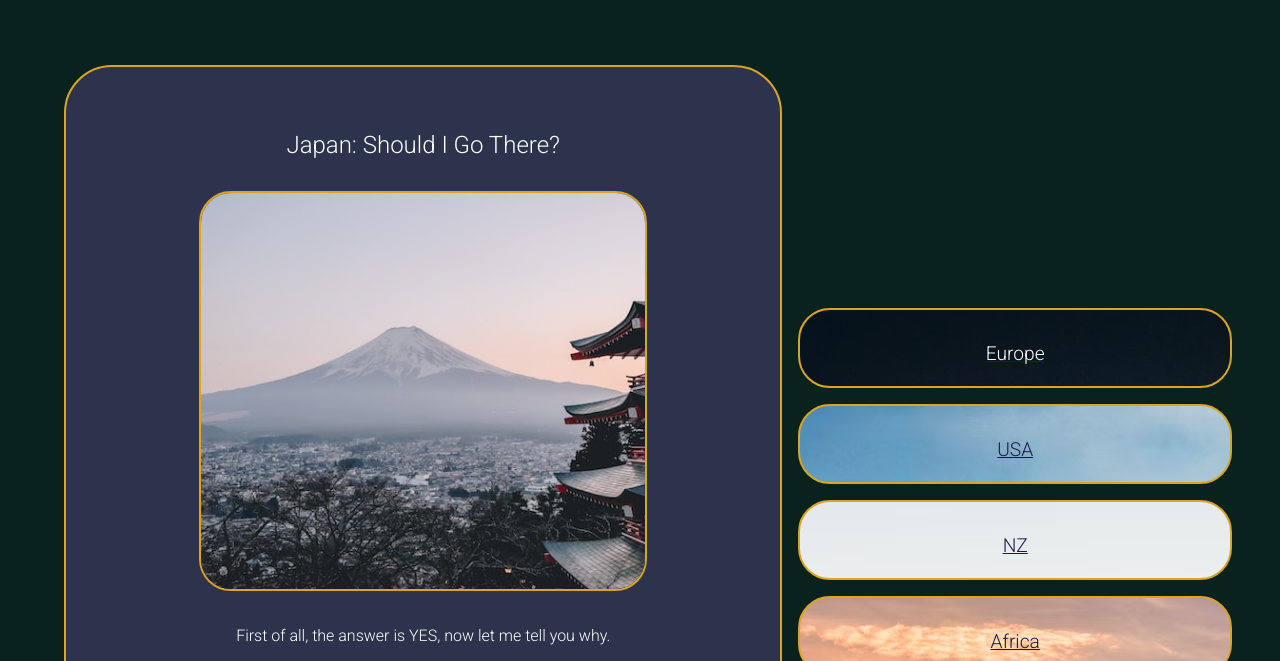
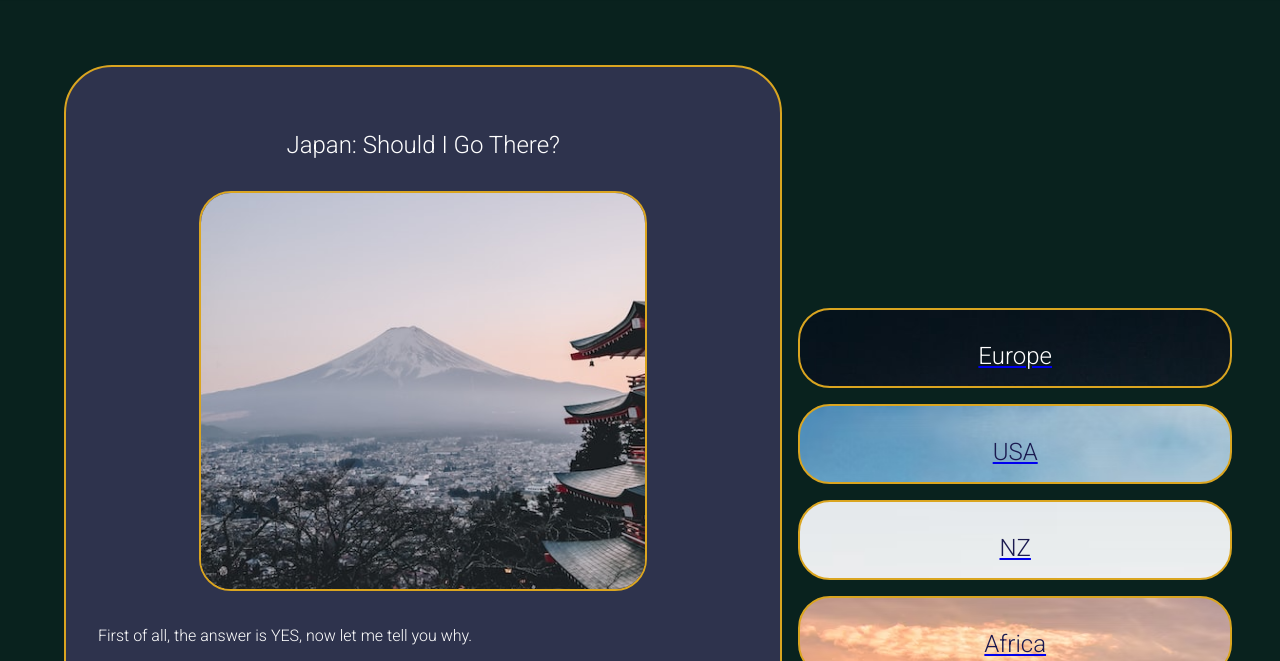
Before and after one commit to daledburg/dale-portfolio, a plain HTML site: page blog2.html in a window 1280 px wide. Shown: the part 86-747 px from the top of the page. Drawn offline with Linux system fonts and the light colour scheme; a web font is replaced by a local one.

Commit message:
font changes for titles

```diff
--- a/style.css
+++ b/style.css
@@ -12,9 +12,6 @@ body {
     background: #09221E;
     display: flex;
     flex-direction: column;
-}
-article {
-    text-align: center;
 }
 /*Header Styling*/
 header {
@@ -293,12 +290,12 @@ h3 {
 .blog-links-title1 {
     color: white;
     font-family: 'Roboto', sans-serif;
-    font-size: 1.2rem;
+    font-size: 1.5rem;
     font-weight: lighter;
 }
 .blog-links-title {
     font-family: 'Roboto', sans-serif;
-    font-size: 1.2rem;
+    font-size: 1.5rem;
     font-weight: lighter;
     color: rgb(27, 26, 80);
 }
```
Also changed, not shown: blogs.html (+2 -2 lines).
